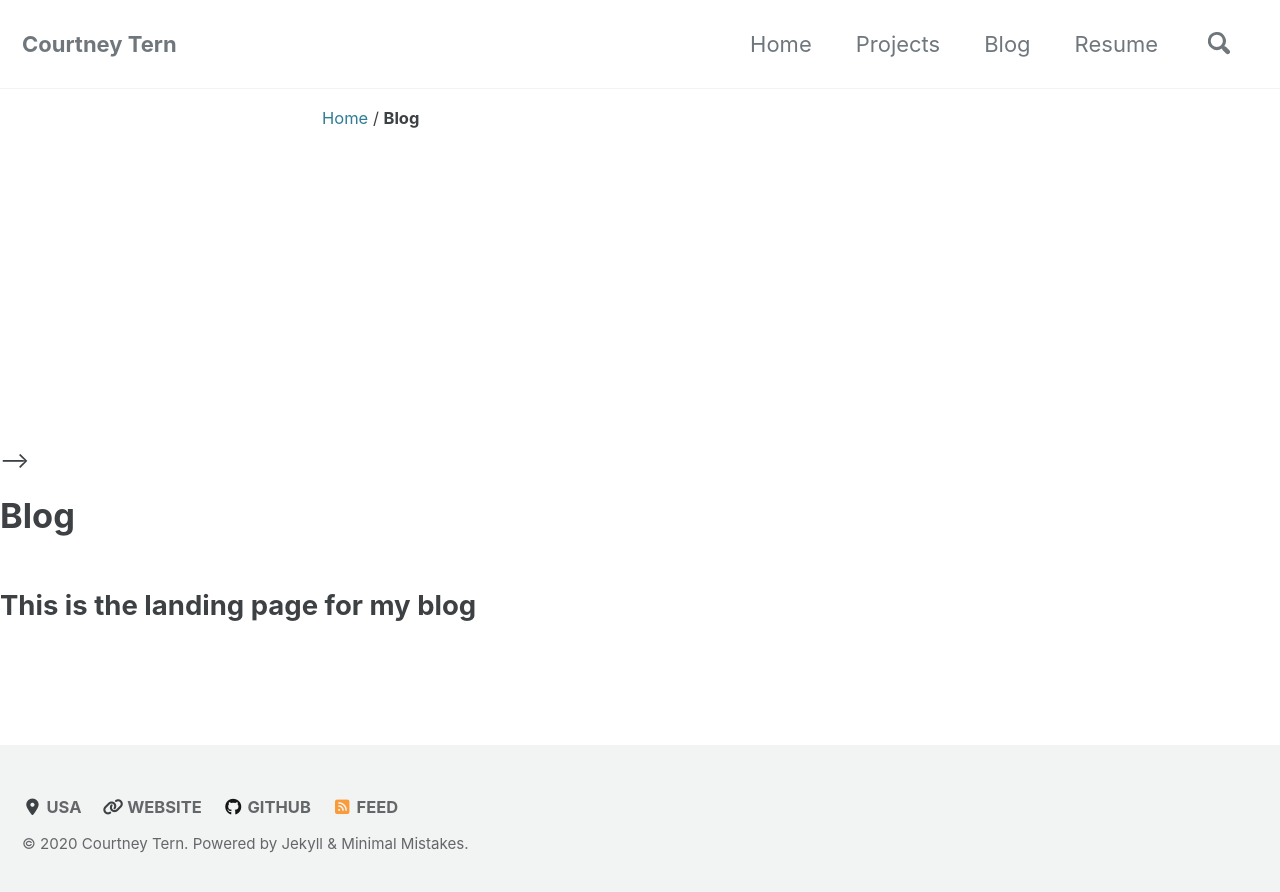
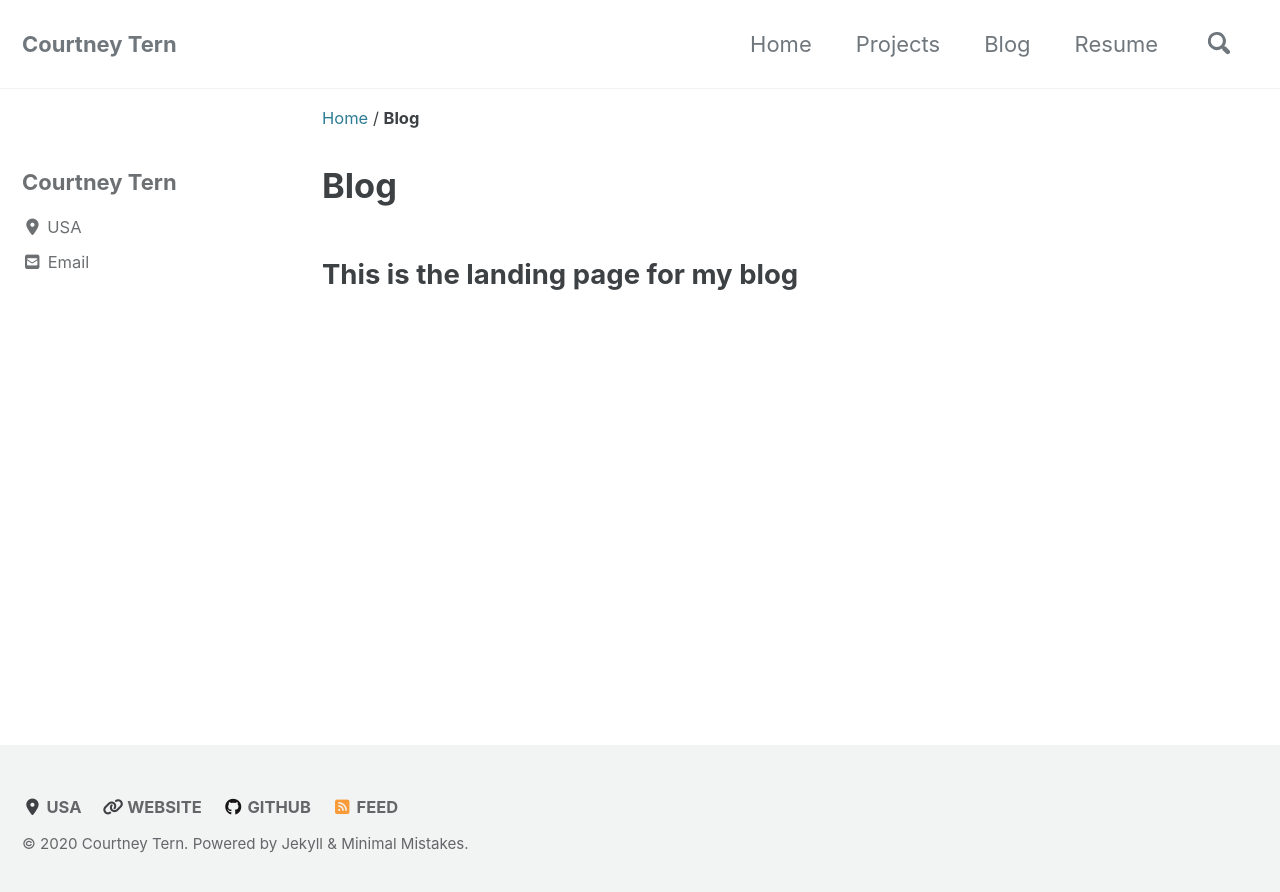
Before and after one commit to courtneytern/courtneytern.github.io, a Jekyll site: the page built from _pages/blog.md, in a window 1280 px wide. Shown: the top 892 px of the page. Built offline with Jekyll 4.4.1, drawn with Linux system fonts in a browser that asks for light colours; cached includes are drawn as plain includes; nearby versions of some CDN libraries; part of the change alters nothing that is shown.

Commit message:
editing layout

```diff
--- a/_layouts/archive.html
+++ b/_layouts/archive.html
@@ -15,7 +15,7 @@ layout: default
 {% endif %}
 
 <div id="main" role="main">
-  <!-- {% include sidebar.html %} -->
+  {% include sidebar.html %}
 
   <div class="archive">
     {% unless page.header.overlay_color or page.header.overlay_image %}
--- a/_pages/blog.md
+++ b/_pages/blog.md
@@ -1,7 +1,7 @@
 ---
 title: Blog
 layout: archive
-collection: blog
+# collection: blog
 entries_layout: grid
 permalink: /blog/
 classes: wide
```
